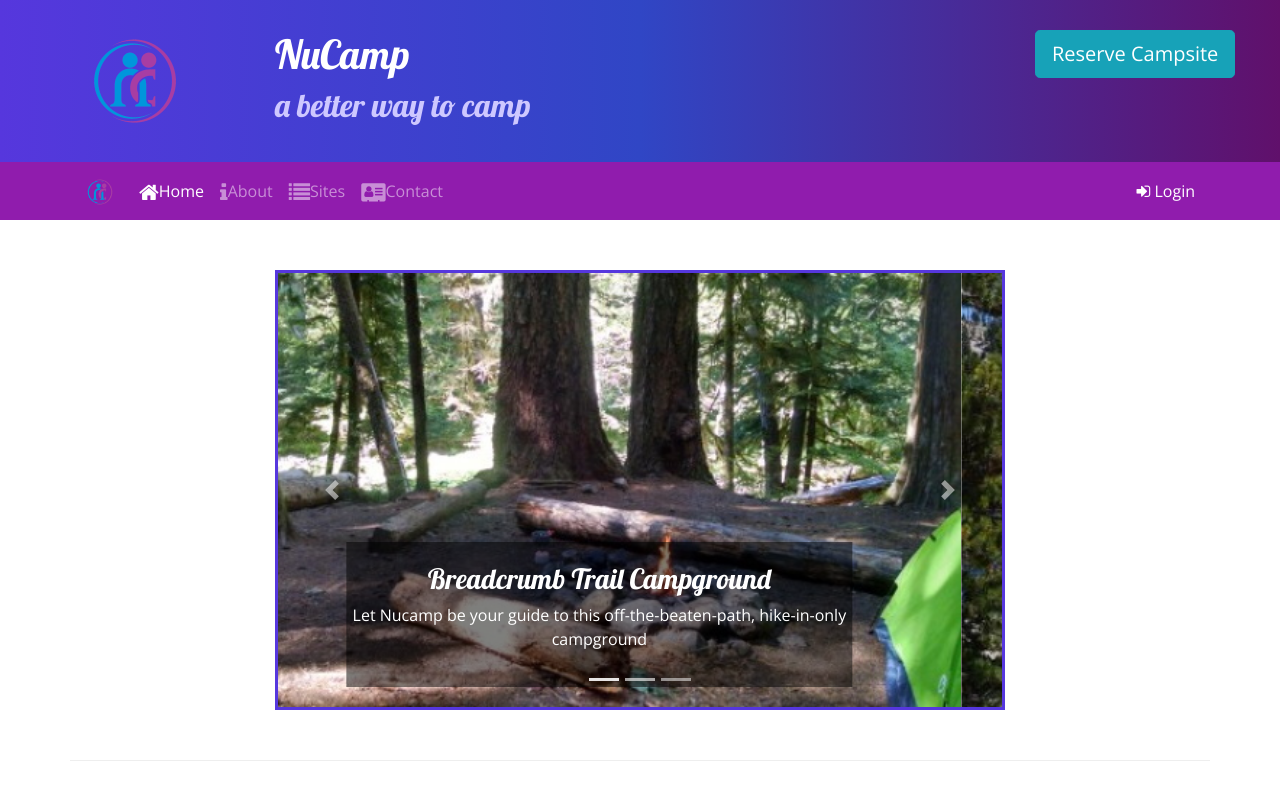
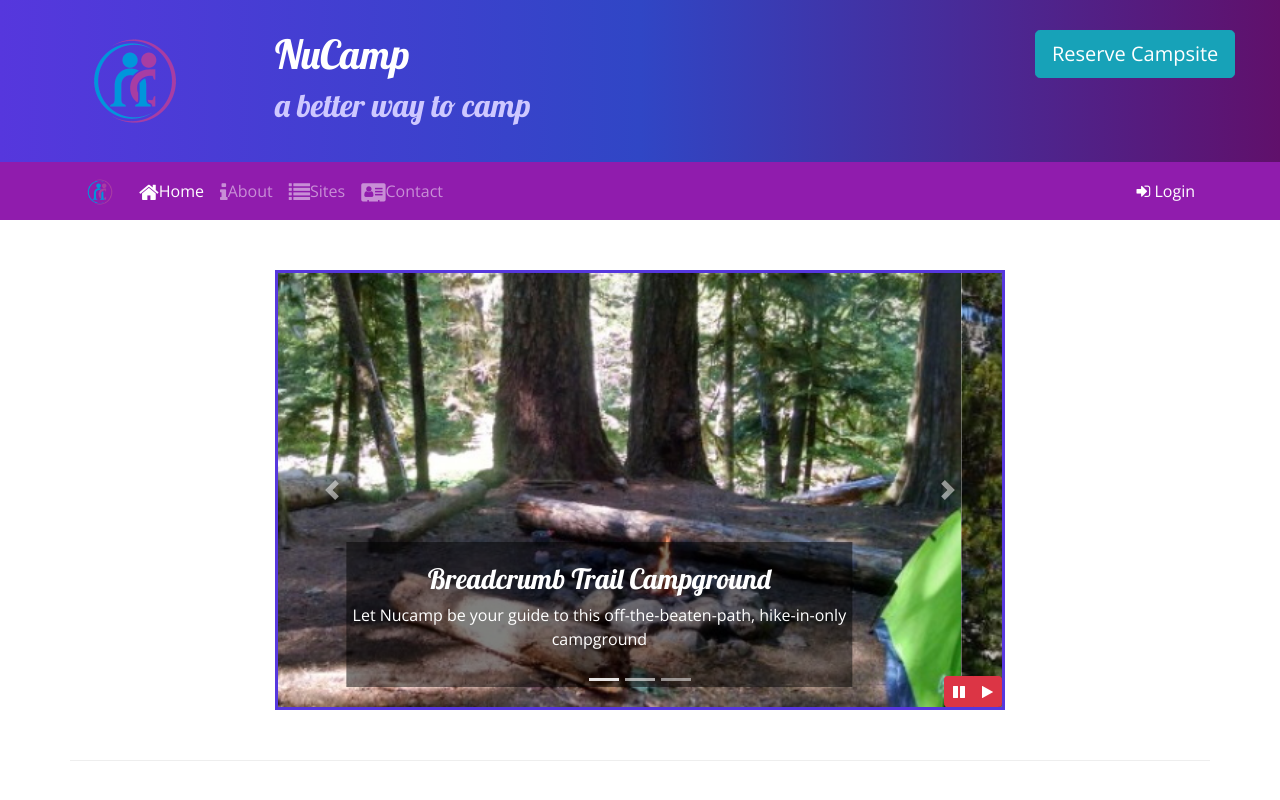
Before and after one commit to adibsob/My-First-Bootstrap-Project, a website: page index.html in a window 1280 px wide. Shown: the top 800 px of the page. Drawn offline with nearby package versions, Linux system fonts and the light colour scheme.

Commit message:
jQuery Part 1

```diff
--- a/CSS/styles.css
+++ b/CSS/styles.css
@@ -43,15 +43,25 @@
     border-top: none;
     padding: 10px;
 }
+
 /* this is to make the lines in accordion not show up as links( blue and underlined) */
-a, a:hover {
+a,
+a:hover {
     color: inherit;
     text-decoration: none;
-  }
+}
 
 .carousel-caption {
     background-color: rgba(0, 0, 0, 0.5);
 }
+
 .carousel {
     border: solid #5637DD;
 }
+
+#carouselButton {
+    position: absolute;
+    right: 0;
+    bottom: 0;
+    z-index: 100;
+}
--- a/index.html
+++ b/index.html
@@ -203,6 +203,14 @@
                         <span class="carousel-control-next-icon"></span>
                         <span class="sr-only">Next</span>
                     </a>
+                    <div class="btn-group" id="carouselButton">
+                        <button class="btn btn-danger btn-sm" id="carouselPause">
+                            <i class="fa fa-pause"></i>
+                        </button>
+                        <button class="btn btn-danger btn-sm" id="carouselPlay">
+                            <i class="fa fa-play"></i>
+                        </button>
+                    </div>
                 </div>
             </div>
         </div>
@@ -304,7 +312,17 @@
     <script src="node_modules/jquery/dist/jquery.slim.min.js"></script>
     <script src="node_modules/popper.js/dist/umd/popper.min.js"></script>
     <script src="node_modules/bootstrap/dist/js/bootstrap.min.js"></script>
-
+    <script>
+        $(function () {
+            $(".carousel").carousel({ interval: 2000, pause: "false" });
+            $("#carouselPause").click(function () {
+                $(".carousel").carousel("pause");
+            });
+            $("#carouselPlay").click(function () {
+                $(".carousel").carousel("cycle");
+            });
+        })
+    </script>
 </body>
 
 </html>
```
